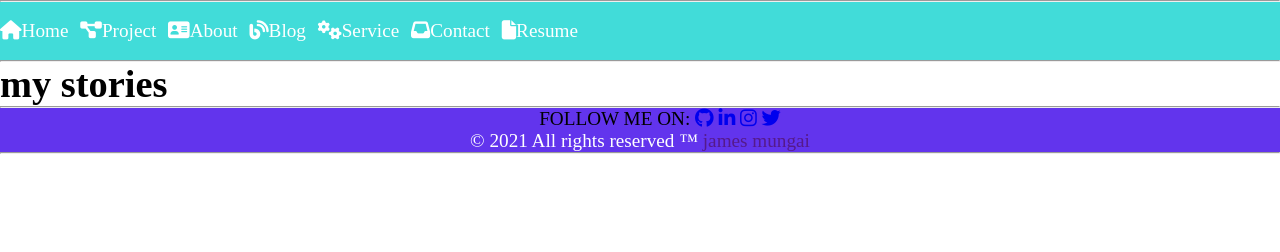
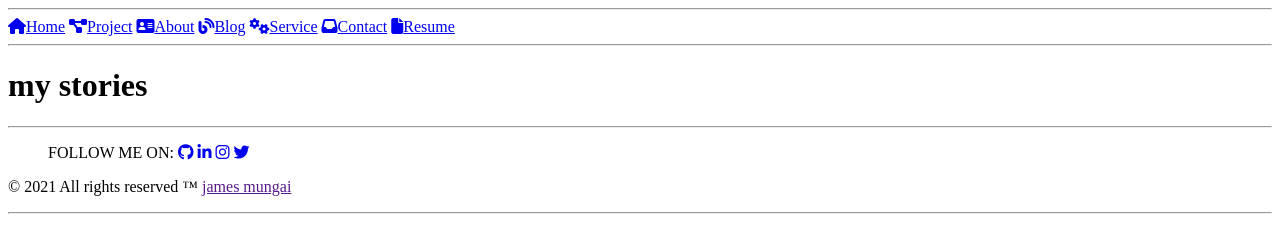
Before and after one commit to jamesmunga/portfolio, a plain HTML site: page blog.html in a window 1280 px wide. Drawn offline with Linux system fonts and the light colour scheme.

Commit message:
Update blog.html
Reviewed blogs

```diff
--- a/blog.html
+++ b/blog.html
@@ -1,3 +1,9 @@
+<!--//////////////////////////////
+ARTICLE potfolio to homepage    //
+Author:jamesmungai              //
+Date:16/june                    //
+license:MIT                     //
+///////////////////////////////-->
 <!DOCTYPE html>
 <html lang="en">
 <head>
@@ -6,7 +12,6 @@
     <meta name="viewport" content="width=device-width, initial-scale=1.0">
     <title>james mungai :blog</title>
     <script src="https:kit.fontawesome.com/6cf01c86bf.js" crossorigin="anonymous" ></script>
-<link rel="stylesheet" href="main.css">
 
 </head>
 <body >
```
